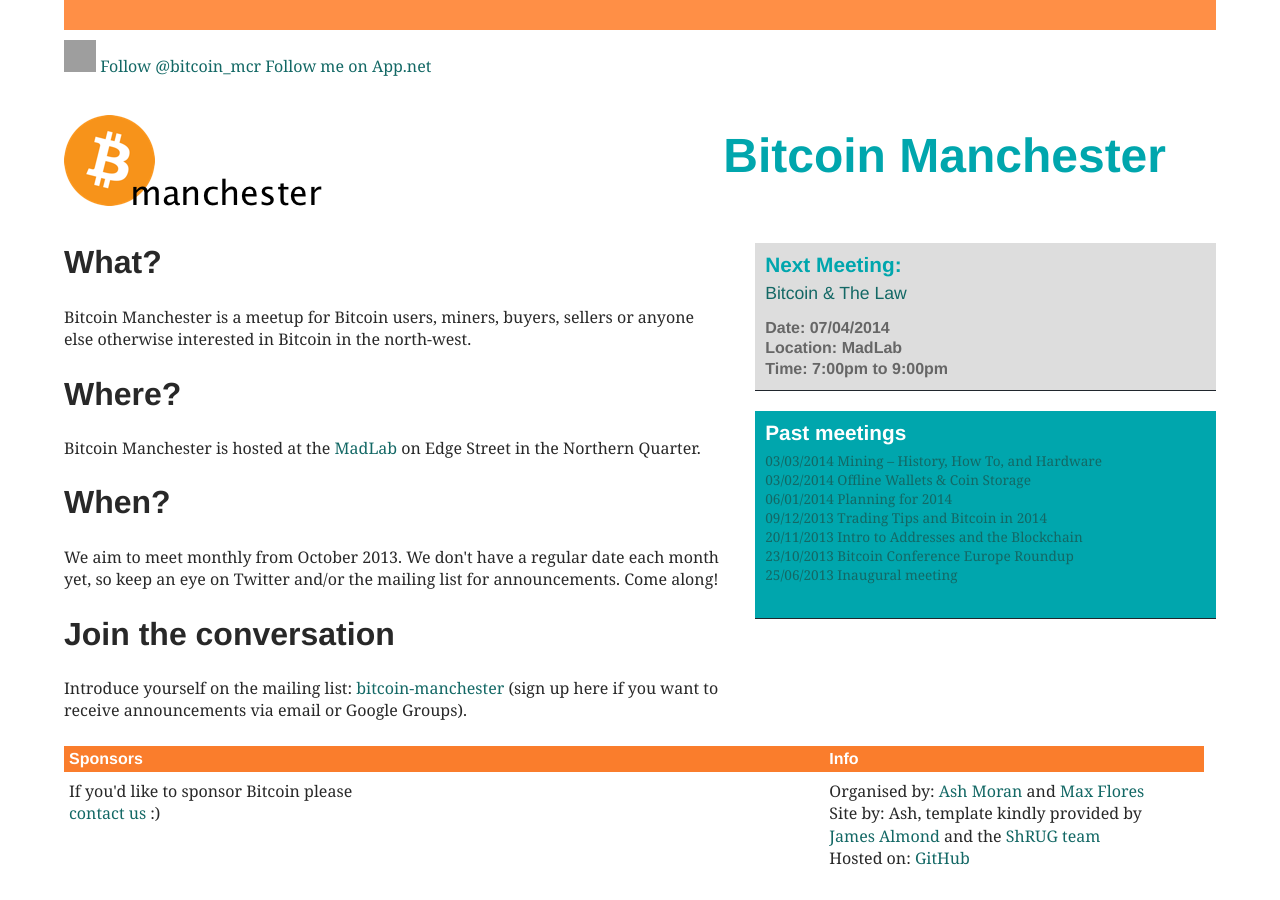
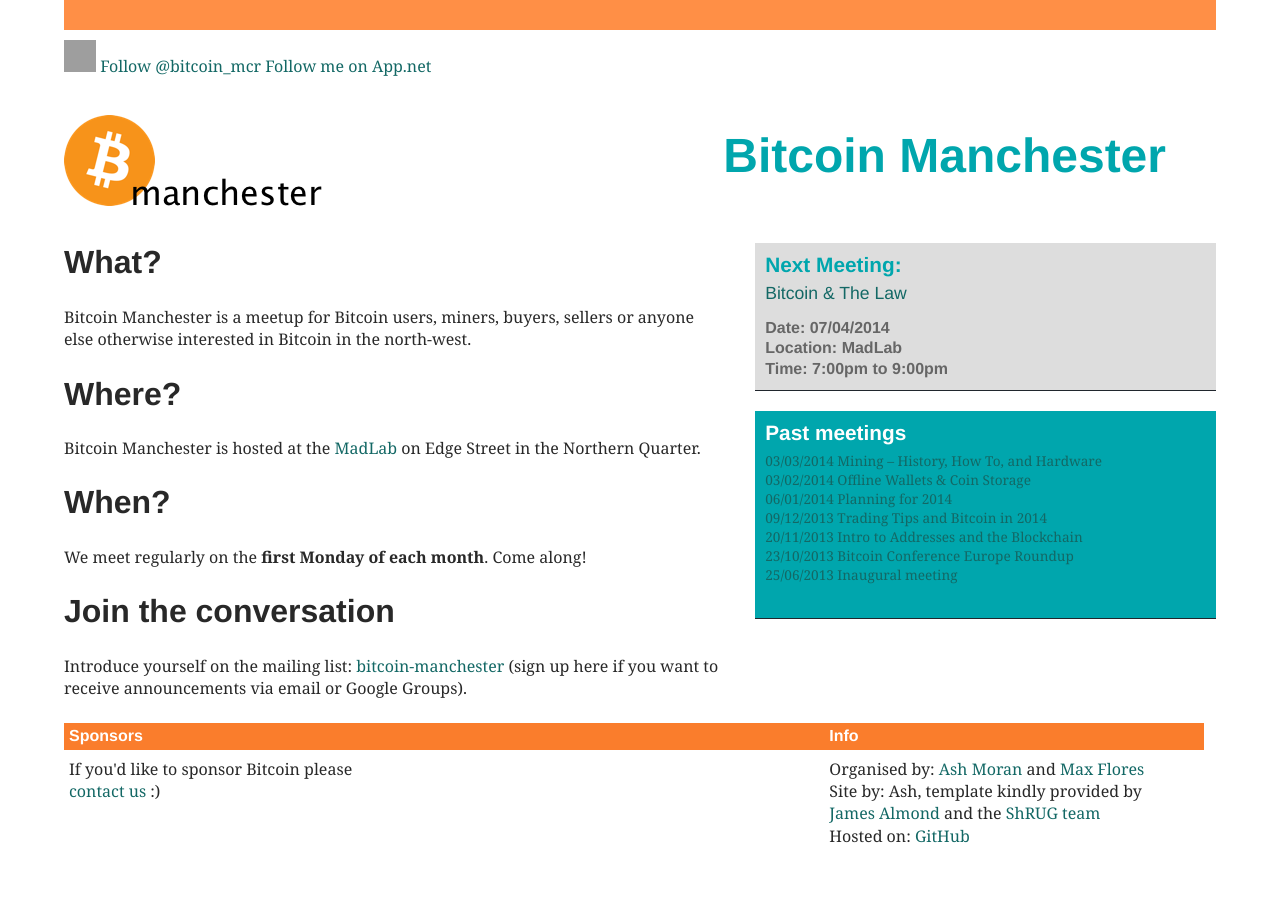
Before and after one commit to bitcoinmanchester/bitcoinmanchester_site_v1, a Jekyll site: the page built from index.html, in a window 1280 px wide. Built offline with Jekyll 4.4.1, drawn with Linux system fonts in a browser that asks for light colours; nearby versions of some CDN libraries; comment, search, counter and statistics services are not loaded; grey boxes are pictures that could not be loaded.

Commit message:
Advertise the fact we have a regular date now

```diff
--- a/index.html
+++ b/index.html
@@ -11,7 +11,7 @@ layout: default
 
 <h2>When?</h2>
 
-<p>We aim to meet monthly from October 2013. We don't have a regular date each month yet, so keep an eye on Twitter and/or the mailing list for announcements. Come along!</p>
+<p>We meet regularly on the <strong>first Monday of each month</strong>. Come along!</p>
 
 <h2>Join the conversation</h2>
 
```
